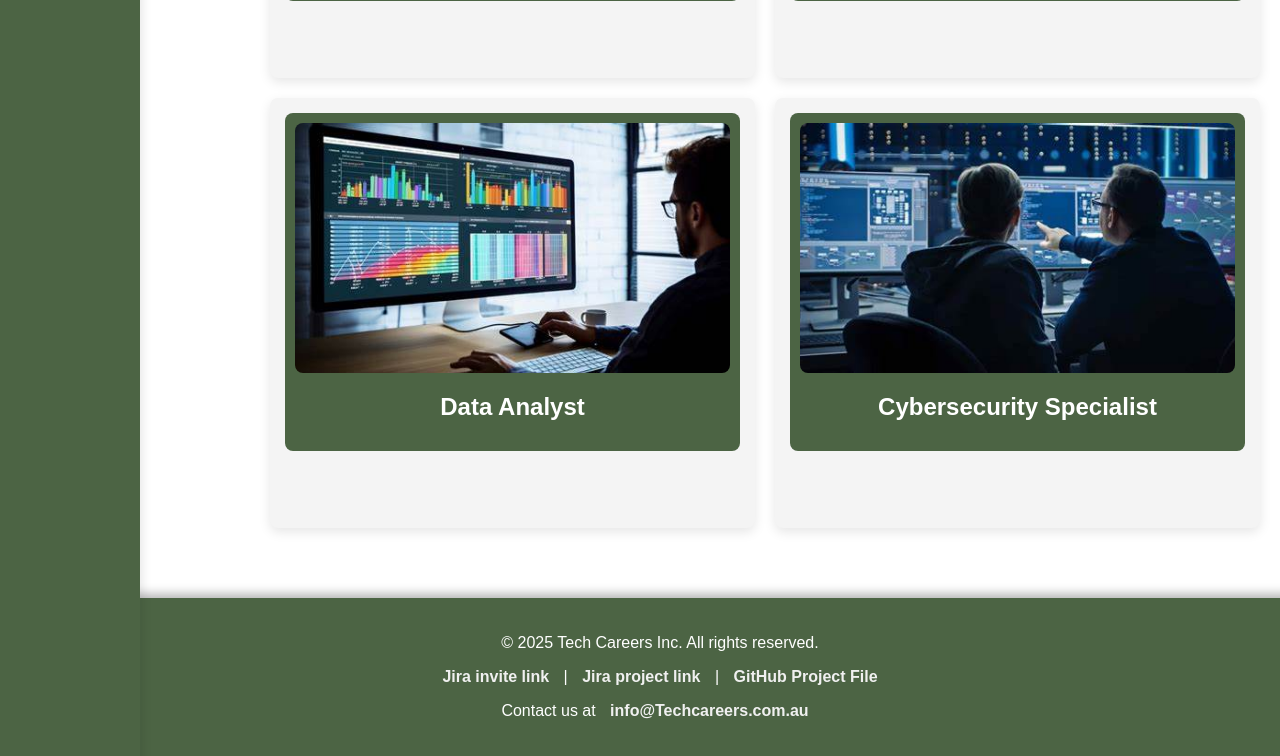
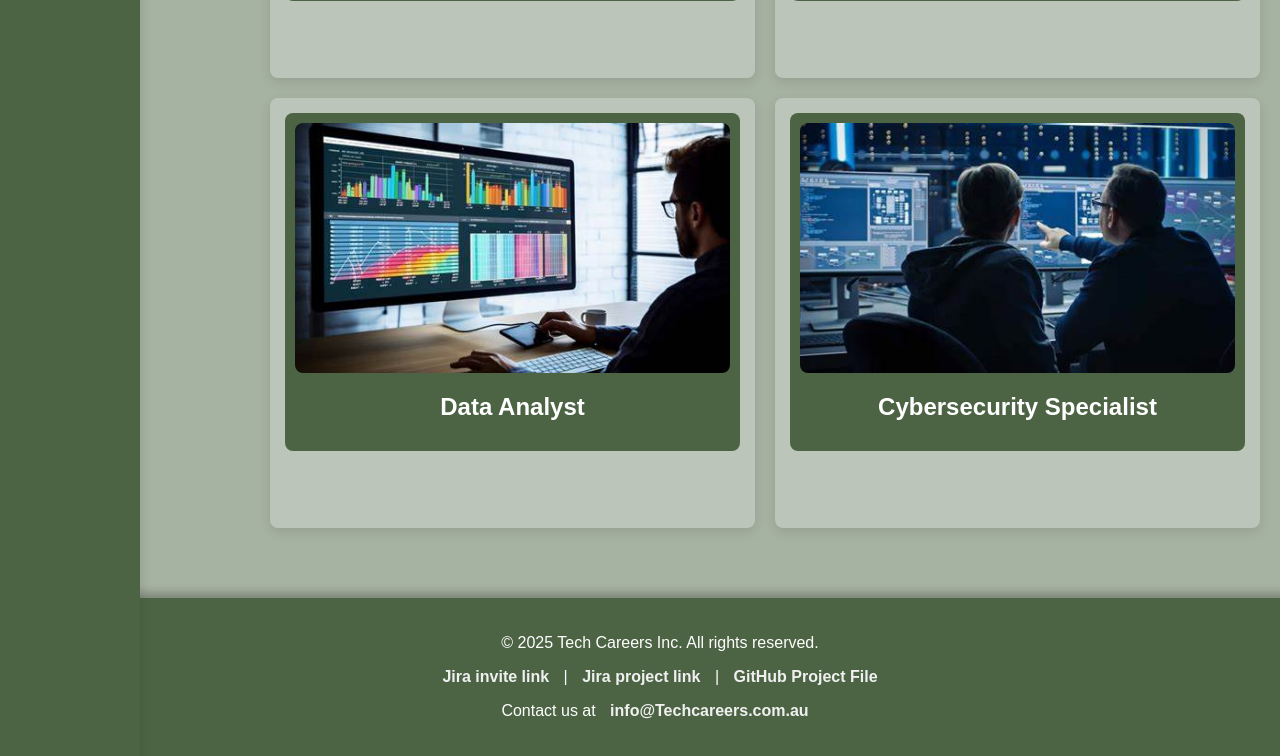
Before and after one commit to JordanThomasButler/LVSJ-GroupProj, a PHP site: page /project1/jobs.php in a window 1280 px wide. Shown: the part 552-1308 px from the top of the page. Run offline with PHP 8.4, Linux system fonts and the light colour scheme; data comes from the database, SQL or seed files in the repository.

Commit message:
updating minor styling issues

```diff
--- a/styles/styles.css
+++ b/styles/styles.css
@@ -4,6 +4,7 @@ body.job-page {
     margin: 0;
     padding: 0;
     box-sizing: border-box;
+    background-color: #A6B2A2;
 }
 
 /* General Layout for application page*/
@@ -18,6 +19,7 @@ body.application-page {
 
 body.home-page {
     font-family: Arial, sans-serif;
+    margin: 0;
 }
 
 /*Alters the headers of the thing with "header-content" class*/
@@ -254,7 +256,7 @@ section.job-row.center-row {
 
 /* Alters the appearance of the entire job section */
 section.job-section {
-    background-color: #f4f4f4;
+    background-color: #BCC5B9;
     padding: 15px;
     border-radius: 8px;
     width: 48%; /* Two sections per row */
```
